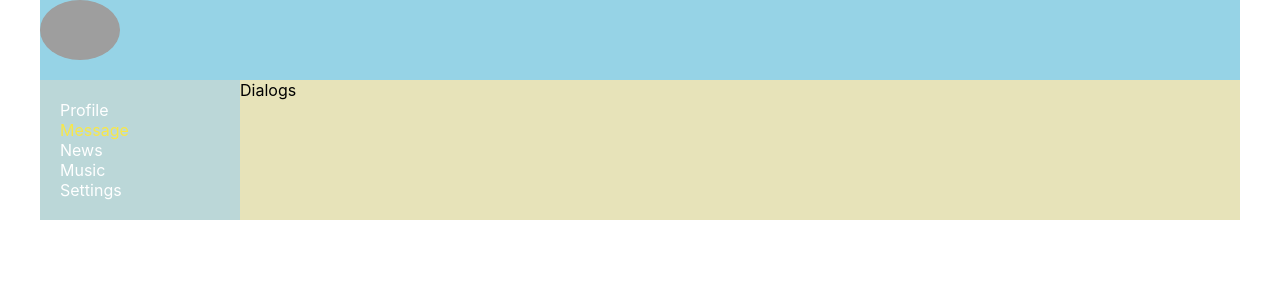
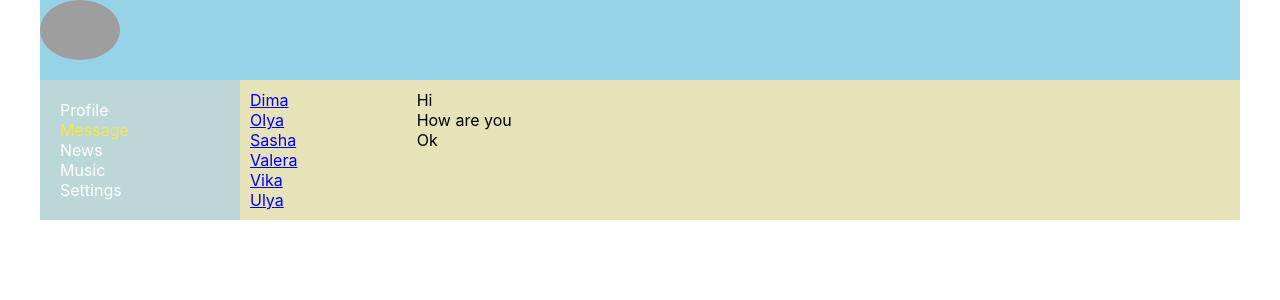
Before and after one commit to MekhedovD/learn-react, a React (Create React App) app: page /dialogs in a window 1280 px wide. Shown: the top 300 px of the page. Built offline with nearby package versions, Linux system fonts and the light colour scheme; grey boxes are pictures that could not be loaded.

Commit message:
add page Dialogs(props)

```diff
--- a/src/components/Dialogs/Dialogs.jsx
+++ b/src/components/Dialogs/Dialogs.jsx
@@ -1,12 +1,41 @@
 import React from "react";
+import { NavLink } from "react-router-dom";
 import s from "./Dialogs.module.css";
 
-const Dialogs = () => {
+const DialogItem = (props) => {
+  let path = "/dialogs/" + props.id;
+
   return (
-    <div>
-      Dialogs
+    <div className={s.dialog + " " + s.active}>
+      <NavLink to={path}>{props.name}</NavLink>
     </div>
+  );
+};
+
+const Message = (props) => {
+  return (
+    <div className={s.dialog}>{props.message}</div>
   )
 }
 
+const Dialogs = (props) => {
+  return (
+    <div className={s.dialogs}>
+      <div className={s.dialogsItems}>
+        <DialogItem name="Dima" id="1" />
+        <DialogItem name="Olya" id="2" />
+        <DialogItem name="Sasha" id="3" />
+        <DialogItem name="Valera" id="4" />
+        <DialogItem name="Vika" id="5" />
+        <DialogItem name="Ulya" id="6" />
+      </div>
+      <div className={s.messages}>
+        <Message message="Hi" />
+        <Message message="How are you" />
+        <Message message="Ok" />
+      </div>
+    </div>
+  );
+};
+
 export default Dialogs;
--- a/src/components/Dialogs/Dialogs.module.css
+++ b/src/components/Dialogs/Dialogs.module.css
@@ -0,0 +1,20 @@
+.dialogs {
+  display: grid;
+  grid-template-columns: 2fr 10fr;
+}
+
+.dialogsItems {
+  padding: 10px;
+}
+
+.dialogsItems .active {
+  color: #f5ac0e;
+}
+
+.messages {
+  padding: 10px;
+}
+
+.messages .message {
+
+}
--- a/src/components/Profile/MyPosts/MyPosts.jsx
+++ b/src/components/Profile/MyPosts/MyPosts.jsx
@@ -4,15 +4,19 @@ import Post from "./Post/Post";
 
 const MyPosts = () => {
   return (
-    <div>
-      My post
+    <div className={s.postsBlock}>
+      <h3>My post</h3>
       <div>
-        <textarea></textarea>
-        <button>Add post</button>
+        <div>
+          <textarea></textarea>
+        </div>
+        <div>
+          <button>Add post</button>
+        </div>
       </div>
       <div className={s.posts}>
-        <Post message='Hello! How are you' likeCount='12' />
-        <Post  message="It's my first post" likeCount='20' />
+        <Post message="Hello! How are you" likeCount="12" />
+        <Post message="It's my first post" likeCount="20" />
       </div>
     </div>
   );
--- a/src/components/Profile/MyPosts/MyPosts.module.css
+++ b/src/components/Profile/MyPosts/MyPosts.module.css
@@ -0,0 +1,7 @@
+.postsBlock {
+  padding: 10px;
+}
+
+.posts {
+  margin-top: 10px;
+}
--- a/src/components/Profile/Profile.jsx
+++ b/src/components/Profile/Profile.jsx
@@ -1,14 +1,12 @@
 import React from "react";
 import MyPost from "./MyPosts/MyPosts";
 import s from "./Profile.module.css";
+import ProfileInfo from "./ProfileInfo/ProfileInfo";
 
 const Profile = () => {
   return (
     <div>
-      <div>
-        <img src="https://tinyjpg.com/images/social/website.jpg" />
-      </div>
-      <div>ava + description</div>
+      <ProfileInfo />
       <MyPost />
     </div>
   );
--- /dev/null
+++ b/src/components/Profile/ProfileInfo/ProfileInfo.jsx
@@ -0,0 +1,15 @@
+import React from "react";
+import s from "./ProfileInfo.module.css";
+
+const ProfileInfo = () => {
+  return (
+    <div>
+      <div>
+        <img src="https://tinyjpg.com/images/social/website.jpg" />
+      </div>
+      <div className={s.descriptionBlock}>ava + description</div>
+    </div>
+  );
+};
+
+export default ProfileInfo;
--- /dev/null
+++ b/src/components/Profile/ProfileInfo/ProfileInfo.module.css
@@ -0,0 +1,3 @@
+.descriptionBlock {
+  padding: 10px;
+}
```
